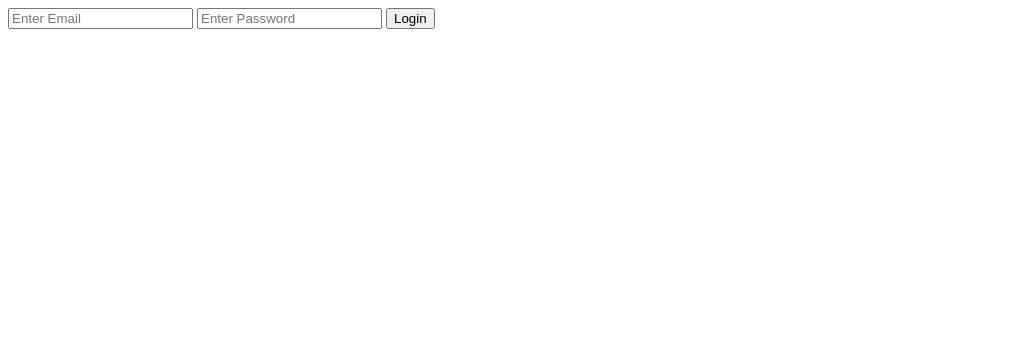
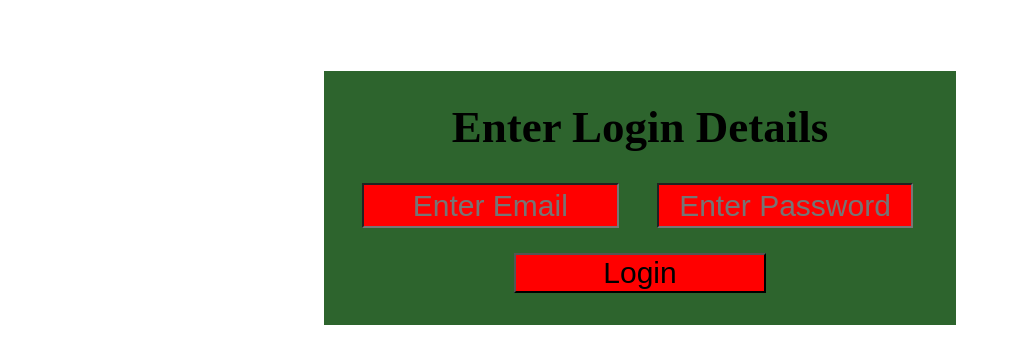
Before and after one commit to mohan-21491A12B8/simple_calculator, a Flask app: page / in a window 1280 px wide. Shown: the top 364 px of the page, without its empty margins (0-1011 px from the left). Run offline with Flask 3, Linux system fonts and the light colour scheme.

Commit message:
version-3

```diff
--- a/app.py
+++ b/app.py
@@ -7,7 +7,7 @@ my_db = my_client["calci"] # database
 results = my_db["results"] # collection
 
 isLoggedIn = False
-credentials = {"steeve@gmail.com":"Steeve#123"}
+credentials = {"steeve@gmail.com":"Steeve#123", "mohan@gmail.com":"mohan@mohan", "batch9@gmail.com":"achnmr"}
 
 @app.route("/", methods=["GET", "POST"])
 def homepage():
--- a/static/css/style.css
+++ b/static/css/style.css
@@ -1,7 +1,7 @@
 .first-div{
     float: left;
     width: 50%;
-    background-color: antiquewhite;
+    background-color:rgb(65, 190, 239);
     margin: 5% 0% 0% 25%;
 }
 .first-div h1{
@@ -30,3 +30,31 @@
     text-align: center;
     font-size: 30px;
 }
+
+
+.login-div{
+    float: left;
+    width: 50%;
+    background-color:rgb(45, 100, 45);
+    margin: 5% 0% 0% 25%;
+}
+.login-div h1{
+    text-align: center;
+    font-size: 45px;
+}
+.login-div input{
+    float: left;
+    width: 40%;
+    font-size: 30px;
+    background-color: red;
+    margin: 0% 0% 4% 6%;
+    padding: 0.5% 0% 0.5% 0%;
+    text-align: center;
+}
+.login-div button{
+    background-color: red;
+    float: left;
+    width: 40%;
+    font-size: 30px;
+    margin: 0% 0% 5% 30%;
+}
--- a/templates/login.html
+++ b/templates/login.html
@@ -2,9 +2,11 @@
 <html lang="en">
 <head>
     <title>Document</title>
+    <link rel="stylesheet" href="../static/css/style.css">
 </head>
 <body>
     <div class="login-div">
+        <h1>Enter Login Details</h1>
         <form action="" method="post">
             <input type="email" placeholder="Enter Email" required name="email">
             <input type="password" placeholder="Enter Password" required name="password">
```
